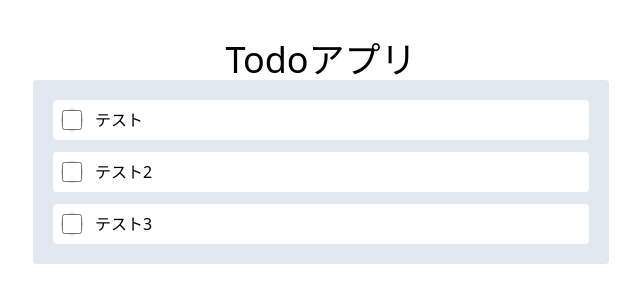
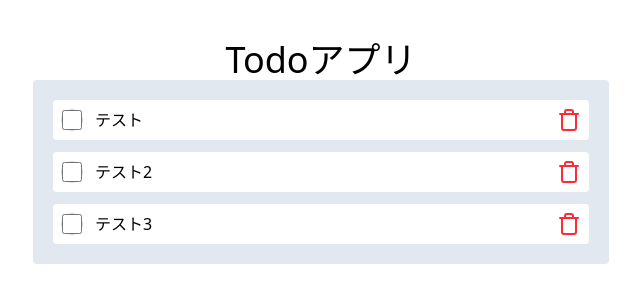
Before and after one commit to NaokiHaba/react-course-sample, a React (Vite) app: page / in a window 1280 px wide. Shown: the top 302 px of the page, without its empty margins (319-959 px from the left). Built offline with nearby package versions, Linux system fonts and the light colour scheme.

Commit message:
feat: Update TodoList component to include delete functionality

```diff
--- a/src/components/TodoList.tsx
+++ b/src/components/TodoList.tsx
@@ -1,11 +1,12 @@
 import { Todo } from "../types/todo";
-
+import { TrashIcon } from "lucide-react";
 type Props = {
 	todos: Todo[];
-	changeCompleted: (id: number) => void;
+	completeTodo: (id: number) => void;
+	deleteTodo: (id: number) => void;
 };
 
-export const TodoList = ({ todos, changeCompleted }: Props) => {
+export const TodoList = ({ todos, completeTodo, deleteTodo }: Props) => {
 	return (
 		<div className="space-y-3">
 			{todos.map((todo) => (
@@ -19,7 +20,7 @@ export const TodoList = ({ todos, changeCompleted }: Props) => {
 								type="checkbox"
 								className="size-5"
 								checked={todo.completed}
-								onChange={() => changeCompleted(todo.id)}
+								onChange={() => completeTodo(todo.id)}
 							/>
 						</div>
 						<span
@@ -28,8 +29,15 @@ export const TodoList = ({ todos, changeCompleted }: Props) => {
 							{todo.title}
 						</span>
 					</label>
+					<button onClick={() => deleteTodo(todo.id)}>
+						<TrashIcon className="text-red-500" />
+					</button>
 				</div>
 			))}
+
+			{todos.length === 0 && (
+				<p className="text-center text-gray-400">Todoがありません</p>
+			)}
 		</div>
 	);
 };
```
